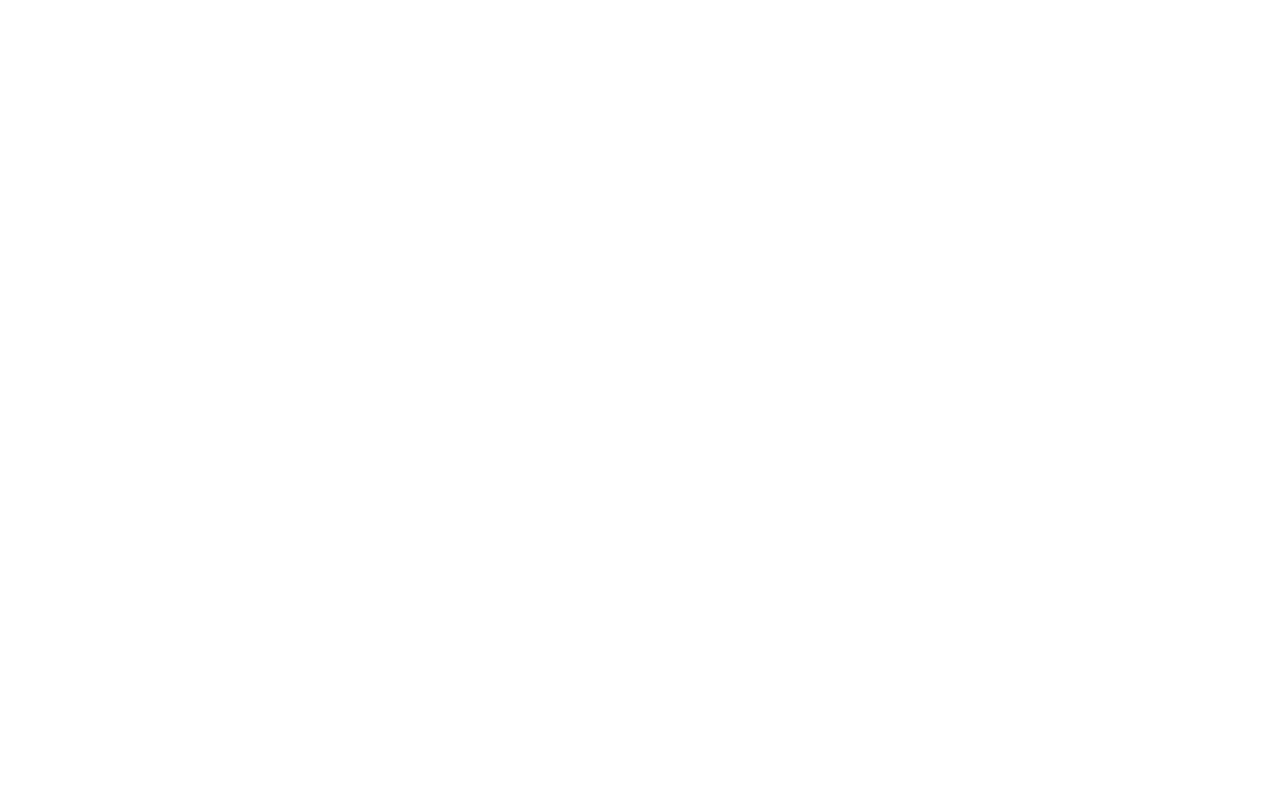
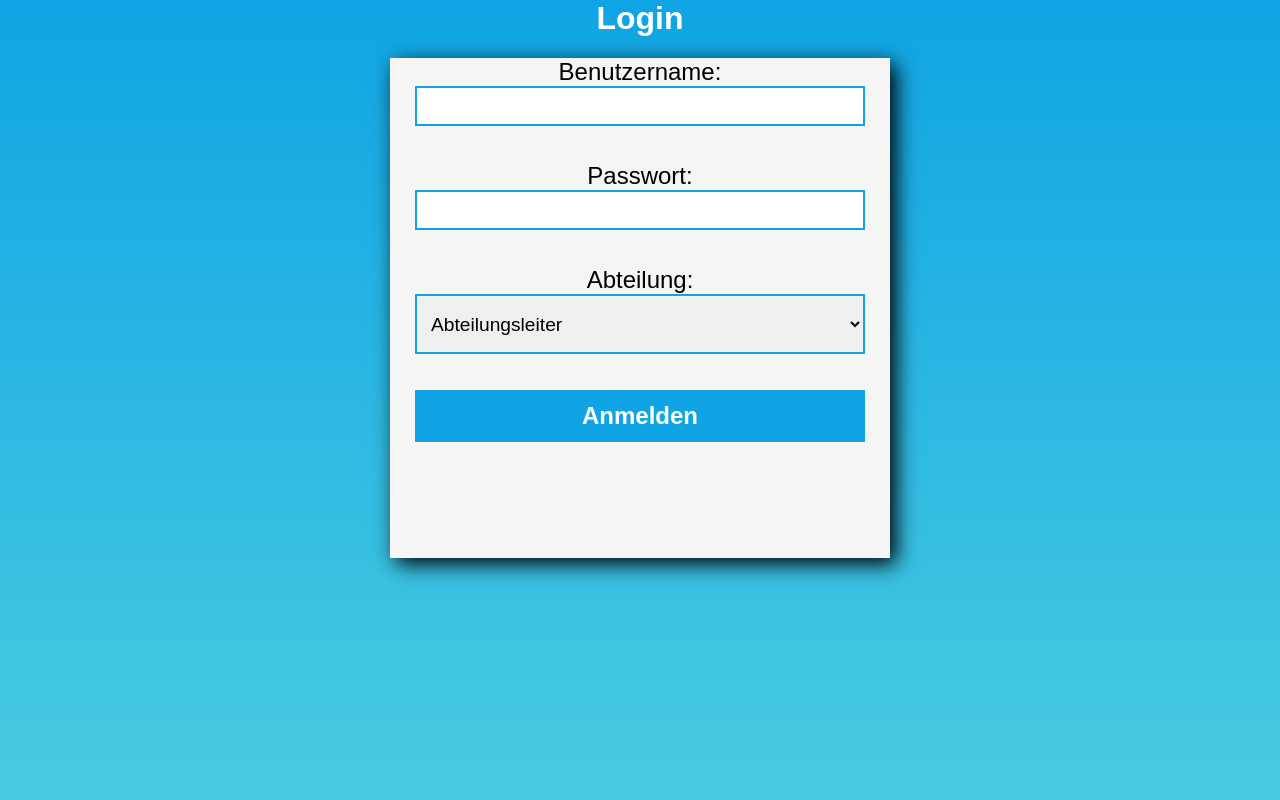
Before and after one commit to mft14/inventar, a PHP site: page /login.php in a window 1280 px wide. Before the commit the page is empty. Run offline with PHP 8.4, Linux system fonts and the light colour scheme.

Commit message:
Added Login

```diff
--- a/login.php
+++ b/login.php
@@ -6,8 +6,29 @@
 <link rel="stylesheet" type="text/css" href="src/main.css">
 
 </head>
-<body>
+<body class="bluebackground center">
+    <h1 class="fontwhite">Login</h1>
 
+    <div class="loginbox">
 
+        <form action="login.php" method="post">
+
+            <label for="username">Benutzername:</label>
+            <input type="text" id="username" name="username" class="textfield" required><br><br>
+
+            <label for="password">Passwort:</label>
+            <input type="password" id="password" name="password" class="textfield" required><br><br>
+
+            <label for="destination">Abteilung:</label>
+            <select id="destination" name="destination" class="textfield" style="height: 60px;">
+                <option value="page1.php" id="abtleiter">Abteilungsleiter</option>
+                <option value="page2.php" id="itabt">IT Abteilung</option>
+                <option value="page3.php" id="itabt2">IT Abteilung (Einkauf/Marketing)</option>
+                <option value="page4.php" id="personal">Personalabteilung</option>
+            </select><br><br>
+            <button type="submit" class="loginbutton">Anmelden</button>
+        </form>
+
+    </div>
 </body>
 </html>
--- a/src/main.css
+++ b/src/main.css
@@ -1,7 +1,88 @@
+:root {
+  --blau1: #10a4e4; /* blaue Farbe */
+  --blau2: #48cce1; /* grüne Farbe */
+  --tertiary-color: #0000ff; /* blaue Farbe */
+}
+
 body {
     margin: 0px;
     font-family: Arial, Helvetica, sans-serif;
 }
+
+.center {
+    text-align: center;
+    margin: auto;
+}
+
+.bluebackground {
+    /* background-color: #10a4e4; */
+    /* background: linear-gradient(to right, red, blue); */
+    background: linear-gradient(to bottom, var(--blau1), var(--blau2));
+}
+
+label {
+    display: block;
+    margin-top: 0px;
+    font-size: x-large;
+    font-family: Arial, Helvetica, sans-serif;
+}
+
+.fontwhite {
+    color: white;
+}
+
+.loginbox {
+    color: black;
+    padding:-top 50%;
+    background-color: whitesmoke;
+    width: 500px; /* Breite des Container */
+    height: 500px; /* Breite des Container */
+    margin: 0 auto; /* Zentriert den Container horizontal */
+    /* display: flex; /1* Verwendet Flexbox für vertikale Zentrierung *1/ */
+    justify-content: center; /* Horizontal zentrieren */
+    align-items: center; /* Vertikal zentrieren */
+    /*x offset, y offset, blur, color*/
+    box-shadow: 6px 6px 20px black;
+}
+
+.textfield {
+    border: 2px solid var(--blau1);
+    display: block;
+    font-size: larger;
+    height: 40px;
+    margin: auto;
+    padding: 10px;
+    width: 90%;
+}
+
+.loginselectbox, option {
+    border: 2px solid var(--blau1);
+    display: block;
+    height: 40px;
+    margin: auto;
+    padding: 10px;
+    width: 90%;
+}
+
+
+.margintopbottom {
+    margin-top: 20px;
+    margin-bottom: 20px;
+}
+
+.loginbutton {
+    color: white;
+    font-weight: bolder;
+    font-size: x-large;
+    border: 2px solid var(--blau1);
+    background-color: var(--blau1);
+    display: block;
+    /* height: 40px; */
+    margin: auto;
+    padding: 10px;
+    width: 90%;
+}
+
 
 h1.title {
     text-align: center;
```
Also changed, not shown: chatgptnotes.html (added, +43 -0 lines).
